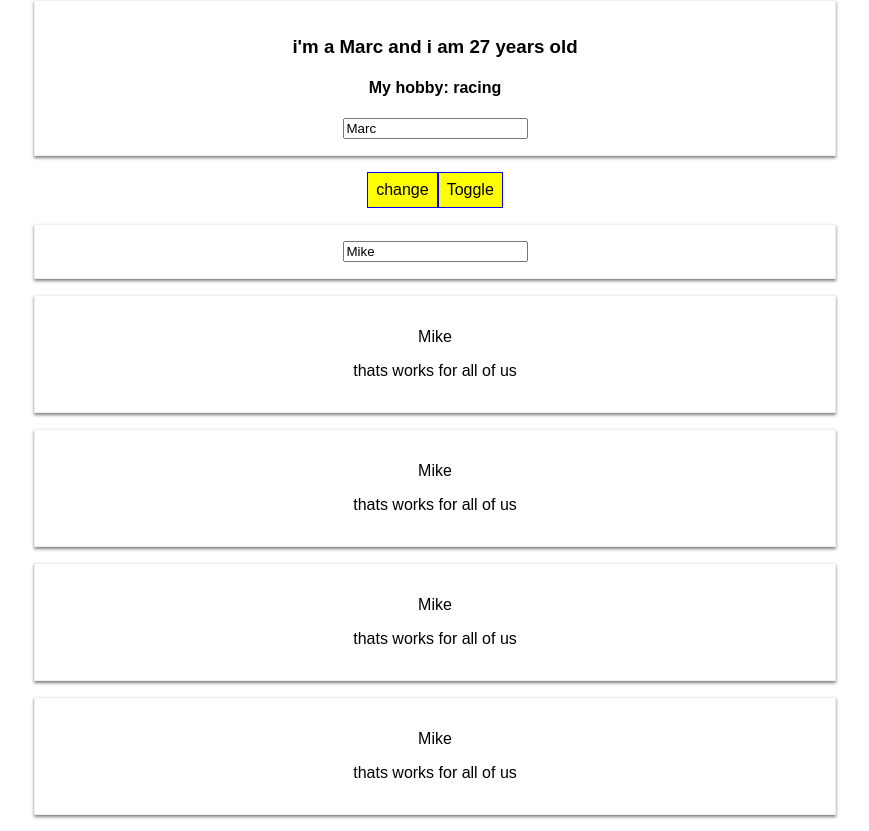
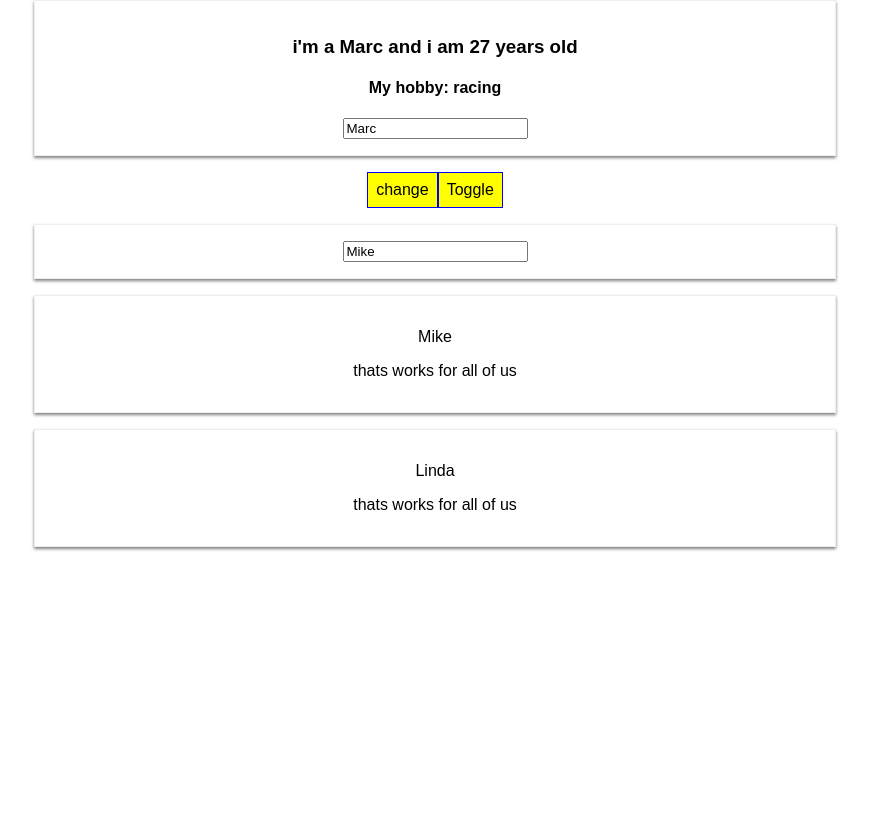
Before and after one commit to DawidKurkiewicz/react-refresh, a React (Create React App) app: page / in a window 1280 px wide. Shown: the part 485-1316 px from the top of the page, without its empty margins (205-1074 px from the left). After the commit the page ends 1048 px from the top, so only its background shows below. Built offline with nearby package versions, Linux system fonts and the light colour scheme.

Commit message:
list and rendering components using map function

```diff
--- a/src/App.js
+++ b/src/App.js
@@ -63,6 +63,9 @@ class App extends Component {
       users: [
         {
           userName: "Max"
+        },
+        {
+          userName: "Luisa"
         }
       ]
     })
@@ -72,6 +75,9 @@ class App extends Component {
       users: [
         {
           userName: event.target.value
+        },
+        {
+          userName: "Linda"
         }
       ]
     })
@@ -97,10 +103,14 @@ class App extends Component {
     if (!this.state.showUsers) {
       users = (
         <div>
+          <UserInput change={this.inputUserNameChangeHandler} currentName={this.state.users[0].userName} />
+          {this.state.users.map(user => {
+            return <UserOutput userName={user.userName} change={this.userNameChangeHandler} />
+          })}
+          {/* <UserOutput userName={this.state.users[0].userName} change={this.userNameChangeHandler} />
           <UserOutput userName={this.state.users[0].userName} change={this.userNameChangeHandler} />
           <UserOutput userName={this.state.users[0].userName} change={this.userNameChangeHandler} />
-          <UserOutput userName={this.state.users[0].userName} change={this.userNameChangeHandler} />
-          <UserOutput userName={this.state.users[0].userName} change={this.userNameChangeHandler} />
+          <UserOutput userName={this.state.users[0].userName} change={this.userNameChangeHandler} /> */}
         </div>
       )
 
@@ -141,11 +151,10 @@ class App extends Component {
           onClick={this.userNameChangeHandler}>
           change
           </button>
-          <button style={style}
+        <button style={style}
           onClick={this.toggleUsersHandler}>
           Toggle
        </button>
-        <UserInput change={this.inputUserNameChangeHandler} currentName={this.state.users[0].userName} />
 
         {users}
       </div>
```
